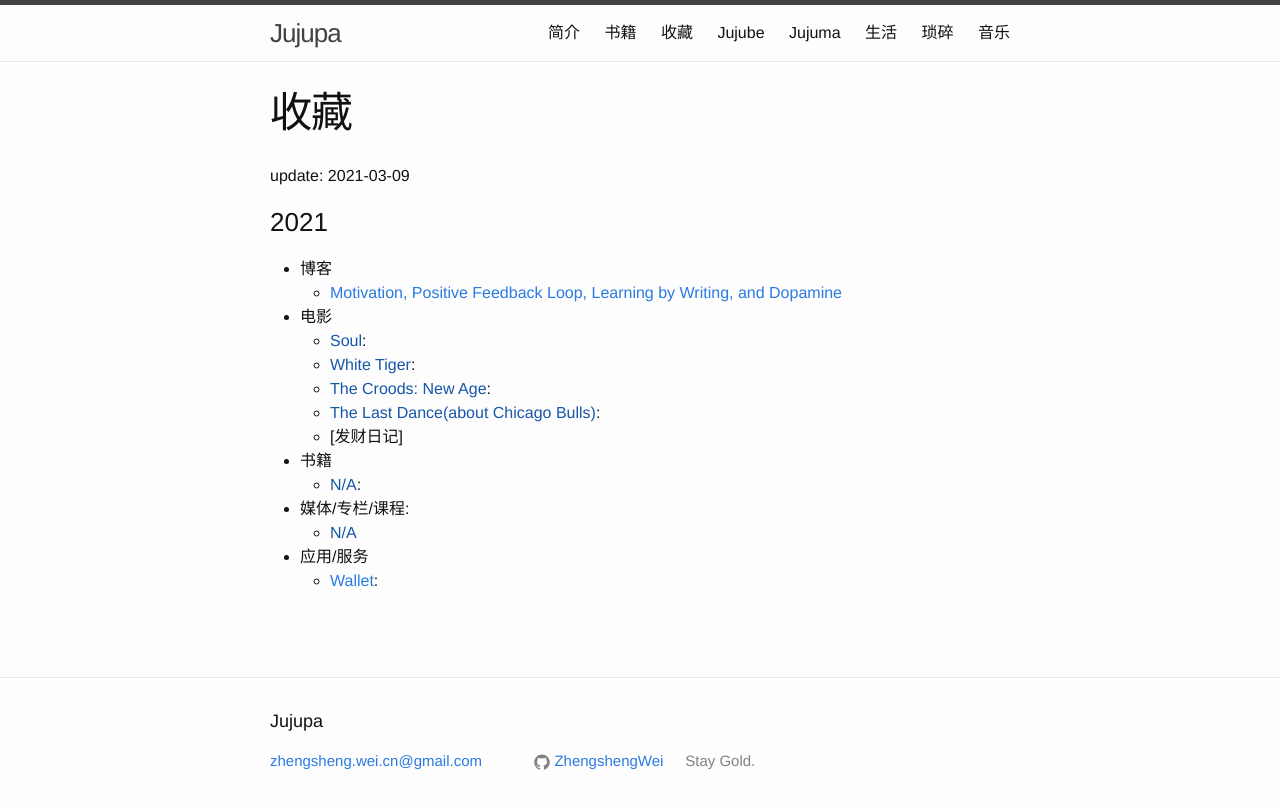
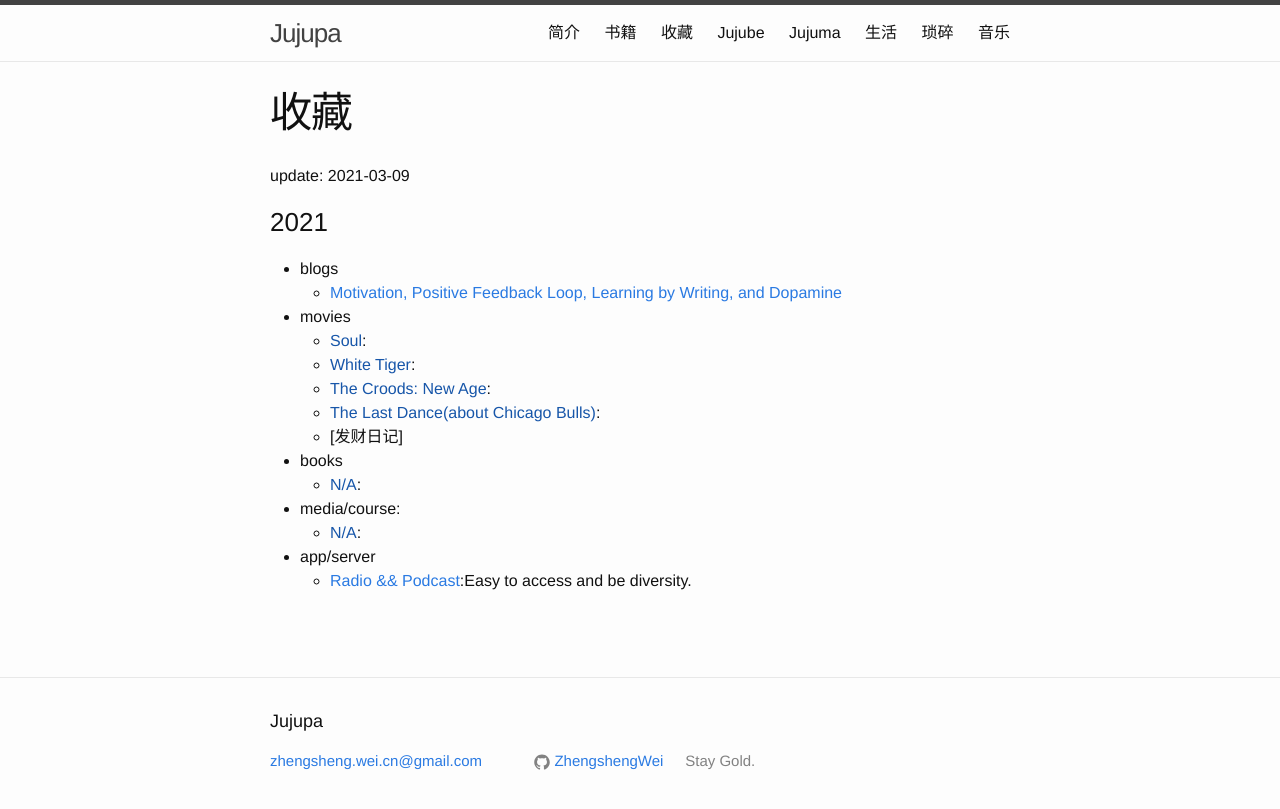
Before and after one commit to ZhengshengWei/zhengshengwei.github.io, a Jekyll site: the page built from collection.md, in a window 1280 px wide. Shown: the top 809 px of the page. Built offline with Jekyll 4.4.1, drawn with Linux system fonts in a browser that asks for light colours; comment, search, counter and statistics services are not loaded.

Commit message:
update collection

```diff
--- a/collection.md
+++ b/collection.md
@@ -8,19 +8,19 @@ update: 2021-03-09
 
 ### 2021
 
-+ 博客
++ blogs
   - [Motivation, Positive Feedback Loop, Learning by Writing, and Dopamine](https://chuanwang.substack.com/p/motivation-positive-feedback-loop)
-+ 电影
++ movies
   - [Soul]():
   - [White Tiger]():
   - [The Croods: New Age]():
   - [The Last Dance(about Chicago Bulls)]():
   - [发财日记]
-+ 书籍
++ books
   - [N/A]():
-+ 媒体/专栏/课程:
-  - [N/A]()
-+ 应用/服务
-  - [Wallet](https://play.google.com/store/apps/details?id=com.droid4you.application.wallet):
++ media/course:
+  - [N/A]():
++ app/server
+  - [Radio && Podcast](https://tunein.com/):Easy to access and be diversity.
 <br />
 <br />
```
